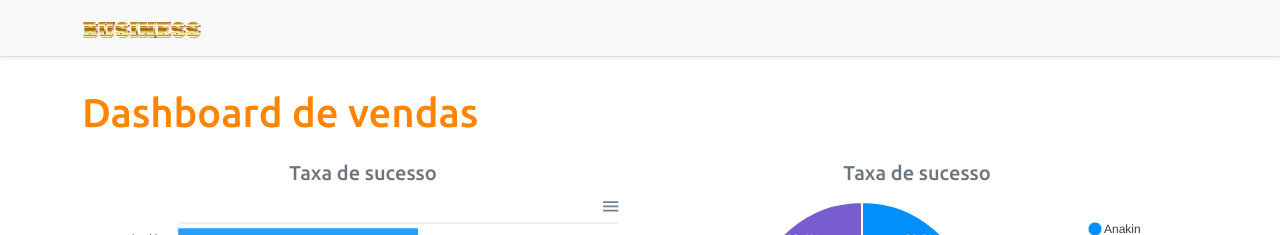
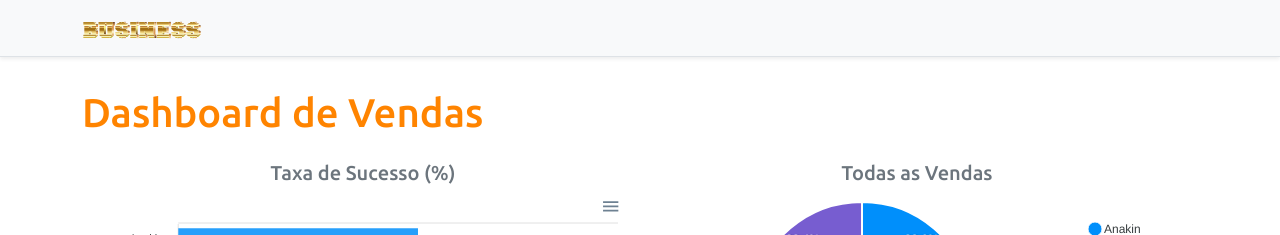
Before and after one commit to fernandoleis/projeto-vendas, a React (Create React App) app in the folder frontend/: page / in a window 1280 px wide. Shown: the top 235 px of the page. Built offline with nearby package versions, Linux system fonts and the light colour scheme.

Commit message:
testando integraçao continua

```diff
--- a/frontend/src/App.tsx
+++ b/frontend/src/App.tsx
@@ -9,14 +9,14 @@ function App() {
     <>
       <NavBar />
       <div className="container ">
-        <h1 className="text-primary py-3">Dashboard de vendas</h1>
+        <h1 className="text-primary py-3">Dashboard de Vendas</h1>
         <div className="row px-3">
           <div className="col-sm-6">
-            <h5 className="text-center text-secondary">Taxa de sucesso</h5>
+            <h5 className="text-center text-secondary">Taxa de Sucesso (%)</h5>
             <BarChart />
           </div>
           <div className="col-sm-6">
-          <h5 className="text-center text-secondary">Taxa de sucesso</h5>
+          <h5 className="text-center text-secondary">Todas as Vendas</h5>
             <DonutChart />
           </div>
         </div>
```
